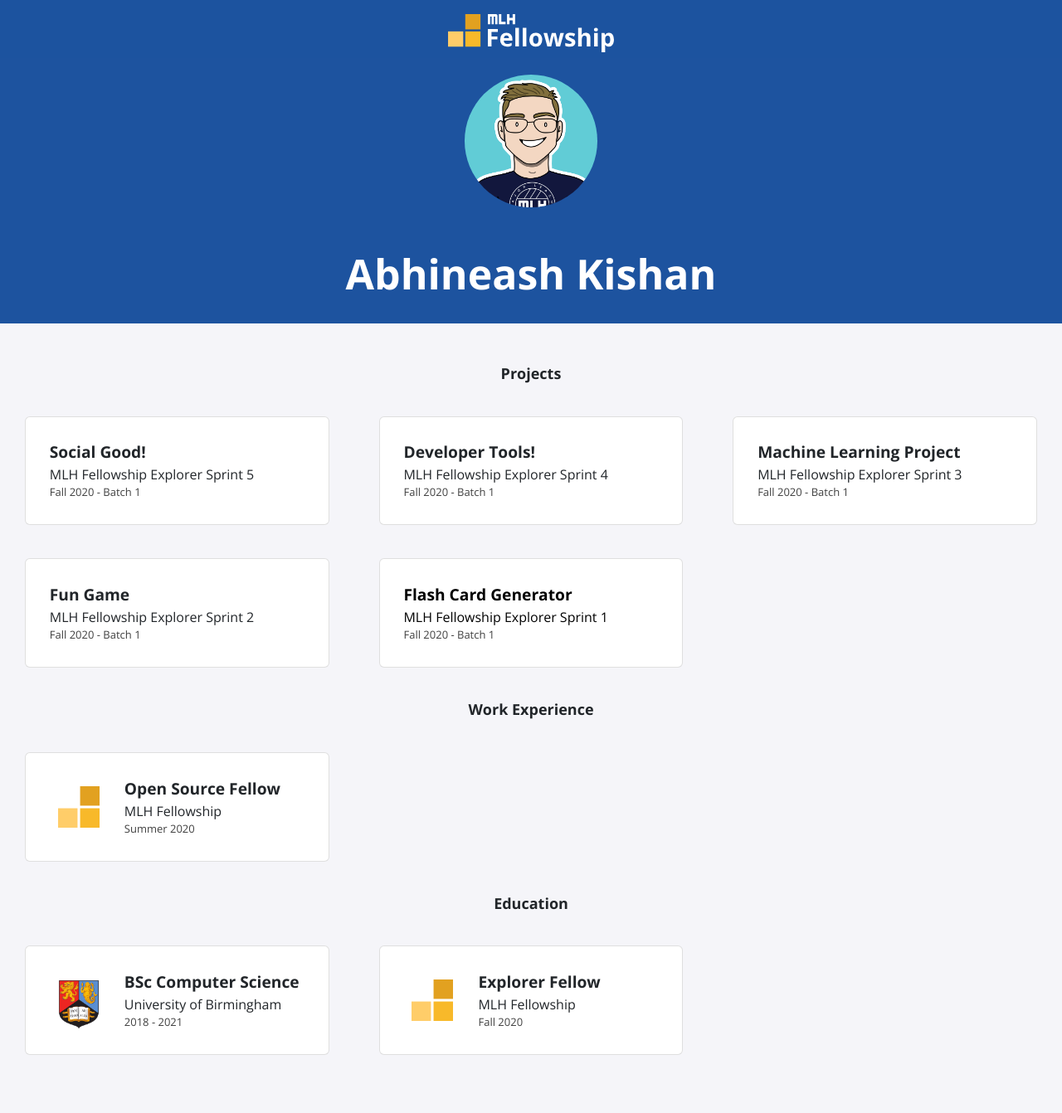
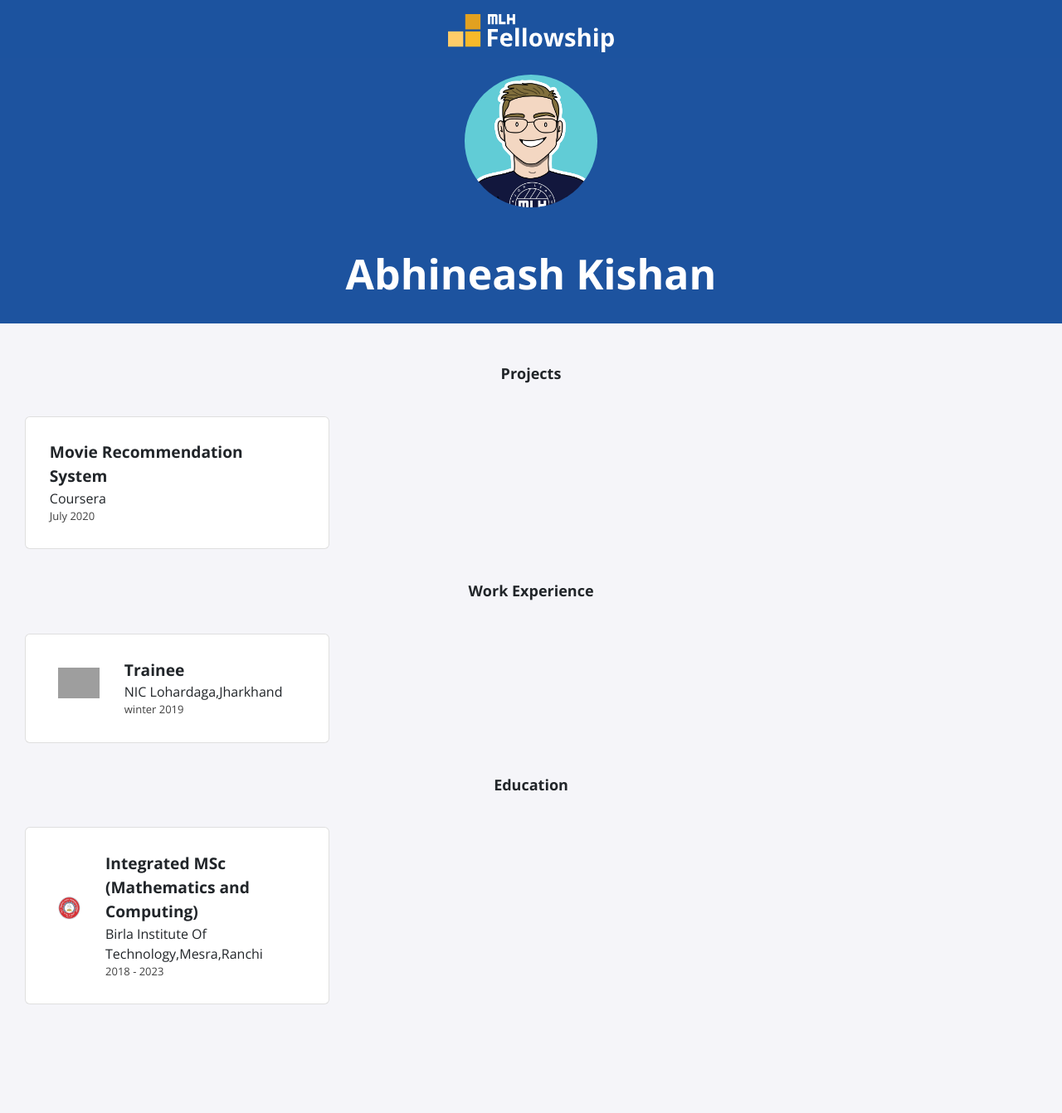
Before and after one commit to avikishan/avikishan.github.io, a Jekyll site: the page built from index.html, in a window 1280 px wide. Shown: the whole page at 83% size. Built offline with Jekyll 4.4.1, drawn with Linux system fonts in a browser that asks for light colours; nearby versions of some CDN libraries; after the commit the page ends 1281 px from its top, so only the background shows below that; grey boxes are pictures that could not be loaded.

Commit message:
Updated my profile page on github

```diff
--- a/_data/education.yml
+++ b/_data/education.yml
@@ -1,9 +1,4 @@
-- course: BSc Computer Science
-  institute: University of Birmingham
-  dates: 2018 - 2021
-  logo: uob.png
-
-- course: Explorer Fellow
-  institute: MLH Fellowship
-  dates: Fall 2020
-  logo: fellowship.svg
+- course: Integrated MSc (Mathematics and Computing)
+  institute: Birla Institute Of Technology,Mesra,Ranchi
+  dates: 2018 - 2023
+  logo: Birla_Institute_of_Technology_Mesra.png
--- a/_data/experience.yml
+++ b/_data/experience.yml
@@ -1,4 +1,4 @@
-- role: Open Source Fellow
-  company: MLH Fellowship
-  dates: Summer 2020
-  logo: fellowship.svg
+- role: Trainee
+  company: NIC Lohardaga,Jharkhand
+  dates: winter 2019
+  logo:
--- a/_data/projects.yml
+++ b/_data/projects.yml
@@ -1,20 +1,3 @@
-- title: Social Good!
-  event: MLH Fellowship Explorer Sprint 5
-  date: Fall 2020 - Batch 1
-
-- title: Developer Tools!
-  event: MLH Fellowship Explorer Sprint 4
-  date: Fall 2020 - Batch 1
-
-- title: Machine Learning Project
-  event: MLH Fellowship Explorer Sprint 3
-  date: Fall 2020 - Batch 1
-
-- title: Fun Game
-  event: MLH Fellowship Explorer Sprint 2
-  date: Fall 2020 - Batch 1
-
-- title: Flash Card Generator
-  event: MLH Fellowship Explorer Sprint 1
-  date: Fall 2020 - Batch 1
-  page-name: sprint1
+- title: Movie Recommendation System
+  event: Coursera
+  date: July 2020
```
Also changed, not shown: Gemfile.lock, assets/img/education/Birla_Institute_of_Technology_Mesra.png (added), assets/img/education/uob.png (deleted).
